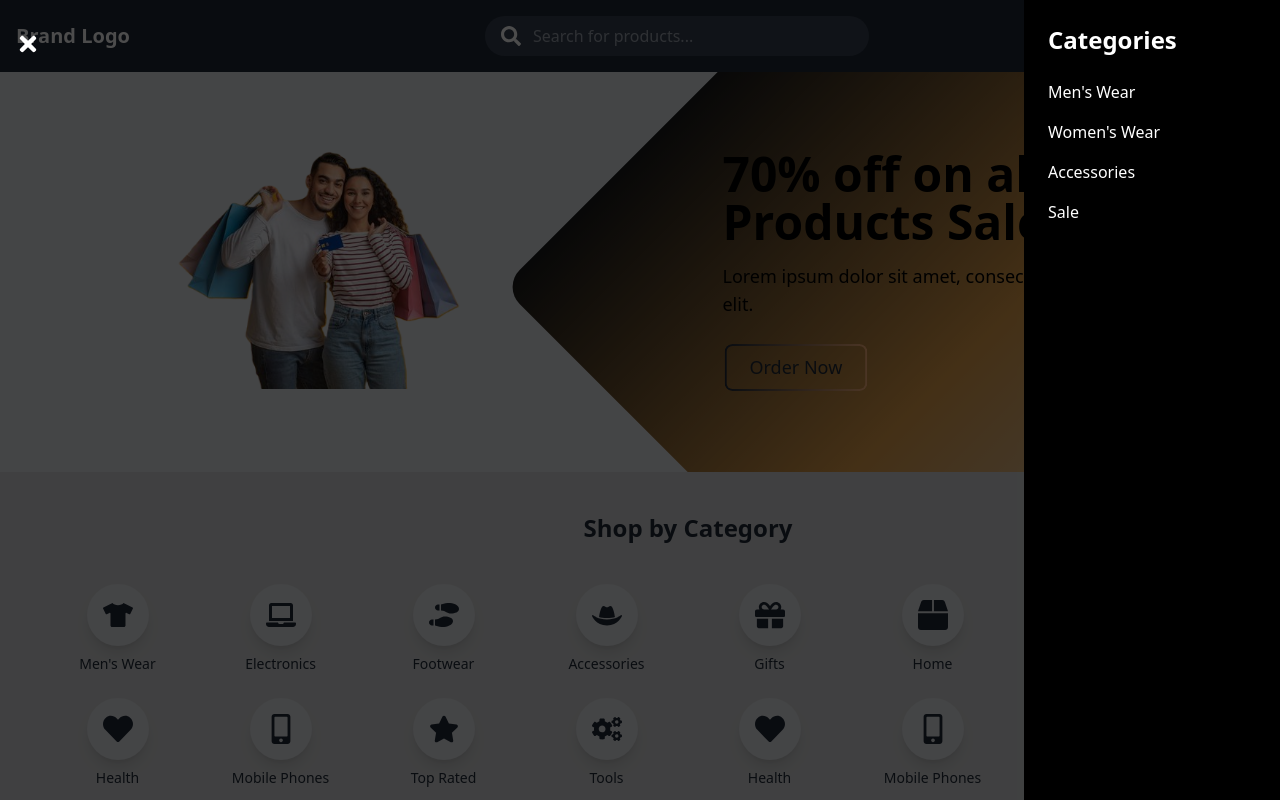
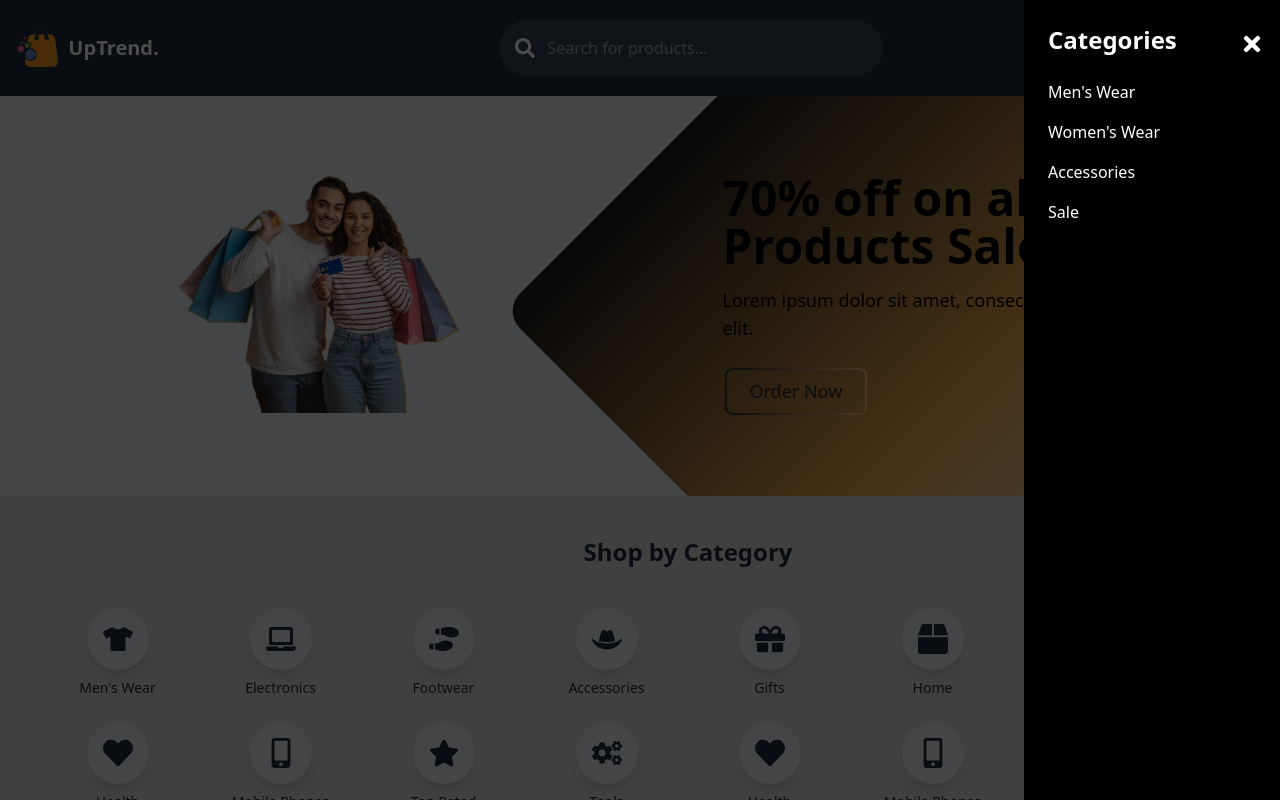
Before and after one commit to Luqmanoffical/scrap-uptrend, a React (Vite) app in the folder datascrap/: page /hero in a window 1280 px wide. Both pictures are taken after a click on the button 1244 px from the left and 36 px from the top of the page. Shown: the top 800 px of the page. Built offline with nearby package versions, Linux system fonts and the light colour scheme; a web font is replaced by a local one.

Commit message:
ok kr dea

```diff
--- a/datascrap/src/Components/Hero/Hero.jsx
+++ b/datascrap/src/Components/Hero/Hero.jsx
@@ -4,6 +4,7 @@ import {
   FaHatCowboy, FaGift, FaBox, FaClock, FaHeadphones,
   FaHeart, FaMobileAlt, FaStar, FaCogs
 } from "react-icons/fa";
+import logo from '../../assets/logo.png'
 import Image1 from "../../assets/women.png";
 import Image2 from "../../assets/shopping.png";
 import Image3 from "../../assets/sale.png";
@@ -99,10 +100,11 @@ const Navbar = () => {
   };
 
   return (
-    <div>
-      <nav className="flex justify-between items-center bg-gray-800 p-4 text-white">
-        <div className="logo">
-          <h1 className="text-xl font-bold">Brand Logo</h1>
+    <div className="relative">
+  <nav className="flex justify-between items-center bg-gray-800 p-4 text-white h-24">
+    <div className="logo flex items-center space-x-2">
+      <img src={logo} className="h-10" />
+      <h1 className="text-xl font-bold">UpTrend.</h1>
     </div>
     <div className="flex-1 flex justify-center mx-8">
       <div className="relative w-full sm:w-96">
@@ -111,7 +113,7 @@ const Navbar = () => {
           value={searchQuery}
           onChange={handleSearchChange}
           placeholder="Search for products..."
-              className="w-full pl-12 pr-4 py-2 rounded-full bg-gray-700 text-white focus:outline-none"
+          className="w-full pl-12 pr-7 py-4 rounded-full bg-gray-700 text-white focus:outline-none"
         />
         <FaSearch className="absolute left-4 top-1/2 transform -translate-y-1/2 text-white" size={20} />
       </div>
@@ -121,9 +123,17 @@ const Navbar = () => {
     </button>
   </nav>
 
-      {sidebarOpen && (
-        <div className="fixed inset-0 z-50 bg-black bg-opacity-70 flex justify-end">
-          <div className="w-64 bg-black text-white p-6 space-y-4">
+  {/* Sidebar with Animation */}
+  <div
+    className={`fixed inset-0 z-50 bg-black bg-opacity-70 flex justify-end transform transition-all duration-300 ${
+      sidebarOpen ? 'opacity-100 visible' : 'opacity-0 invisible'
+    }`}
+  >
+    <div
+      className={`w-64 bg-black text-white p-6 space-y-4 transform transition-transform duration-300 ${
+        sidebarOpen ? 'translate-x-0' : 'translate-x-full'
+      }`}
+    >
       <h2 className="text-2xl font-bold">Categories</h2>
       <ul>
         <li><a href="#" className="block py-2">Men's Wear</a></li>
@@ -131,12 +141,12 @@ const Navbar = () => {
         <li><a href="#" className="block py-2">Accessories</a></li>
         <li><a href="#" className="block py-2">Sale</a></li>
       </ul>
-            <button onClick={toggleSidebar} className="absolute top-4 left-4 text-white">
+      <button onClick={toggleSidebar} className="absolute top-4 right-4 text-white " >
         <FaTimes size={24} />
       </button>
     </div>
   </div>
-      )}
+
 
       <Hero handleOrderPopup={() => {}} />
 
```
Lines whose indentation alone changed are shown as unchanged.
